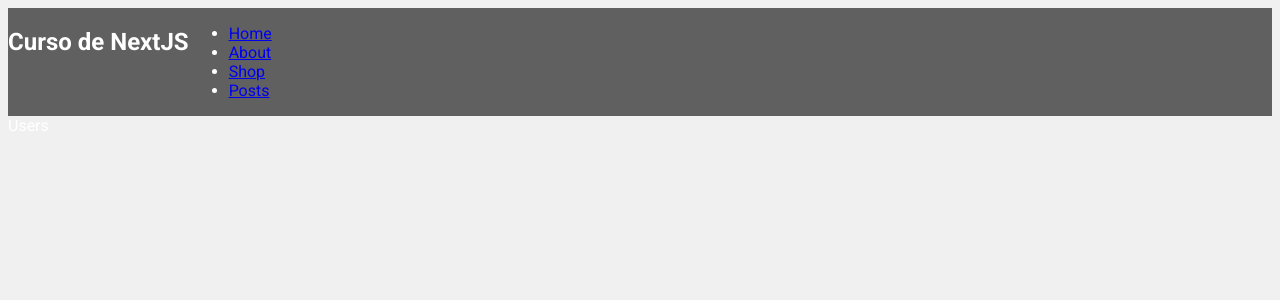
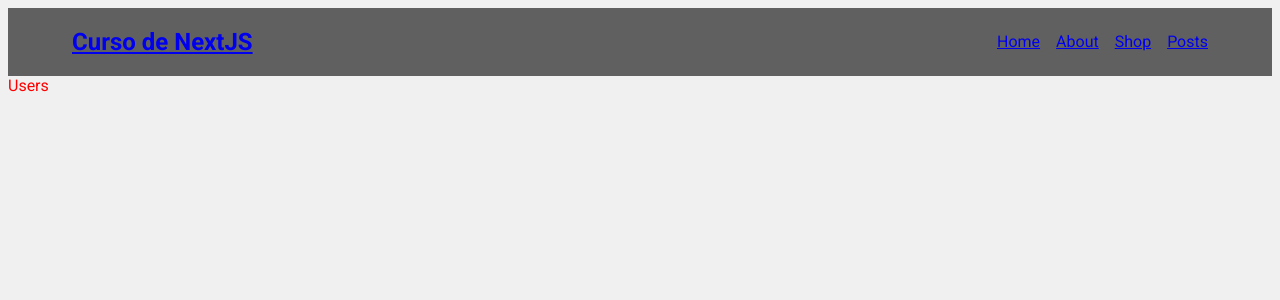
Before and after one commit to jlcarrascof/NextJs-Fundamentals, a Next.js app in the folder mynextproject/: page / in a window 1280 px wide. Shown: the top 300 px of the page. Built offline with nearby package versions, Linux system fonts and the light colour scheme.

Commit message:
Apply some styles and functionalities

```diff
--- a/mynextproject/app/globals.css
+++ b/mynextproject/app/globals.css
@@ -1,4 +1,4 @@
 body {
     background: #10101010;
-    color: #fff;
+    color: red;
 }
--- a/mynextproject/components/Navbar.css
+++ b/mynextproject/components/Navbar.css
@@ -1,4 +1,16 @@
 .navbar {
     background: #606060;
     display: flex;
+    justify-content: space-between;
+    padding: 0 4rem;
+    align-items: center;
 }
+
+.navbar ul {
+    display: flex;
+    gap: 1rem;
+}
+
+.navbar ul li {
+    list-style: none;
+}
--- a/mynextproject/components/Navbar.jsx
+++ b/mynextproject/components/Navbar.jsx
@@ -4,8 +4,9 @@ import './Navbar.css'
 export default function Navbar() {
   return (
     <nav className="navbar">
-        <h1>Curso de NextJS</h1>
-
+        <Link href="/">
+            <h1>Curso de NextJS</h1>
+        </Link>
         <ul>
             <li>
                 <Link href="/">Home</Link>
```
